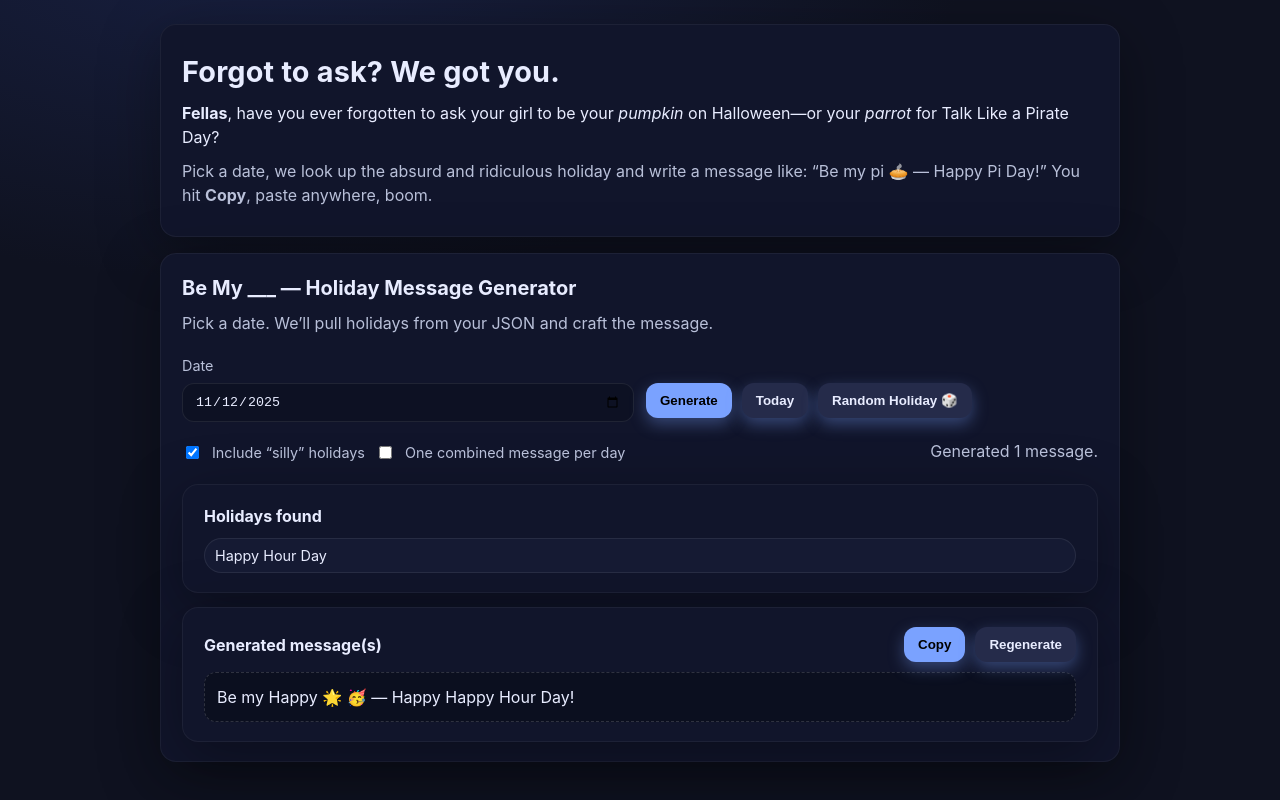
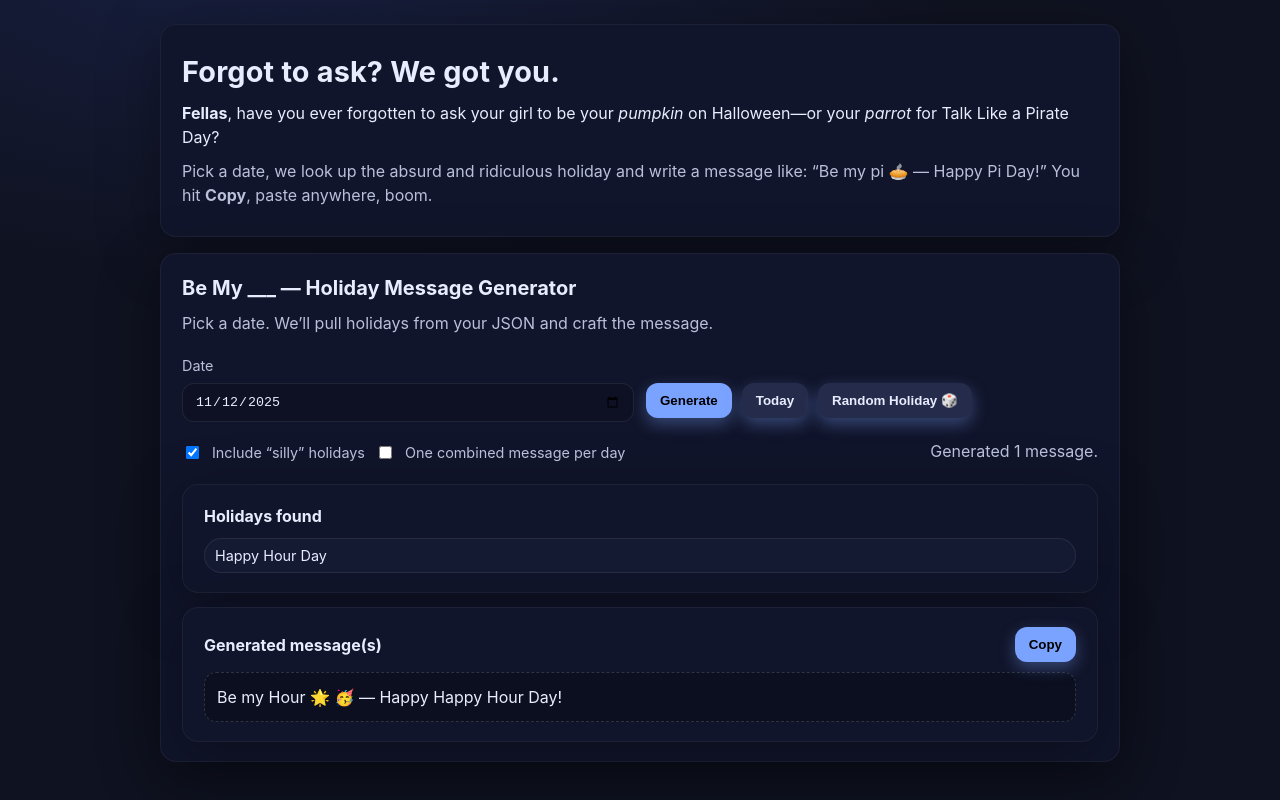
Before and after one commit to gabeedwards1/Be-My-Blank, a plain HTML site: page index.html in a window 1280 px wide. Drawn offline with Linux system fonts and the light colour scheme.

Commit message:
final push
removed regenerate button and added natural language processing to choose the correct verb

```diff
--- a/index.html
+++ b/index.html
@@ -95,7 +95,6 @@
           <strong>Generated message(s)</strong>
           <div class="right flex">
             <button id="copy">Copy</button>
-            <button id="regenerate" class="secondary">Regenerate</button>
           </div>
         </div>
         <div id="output" class="out" style="margin-top:10px"></div>
@@ -171,6 +170,68 @@ async function loadUnicodeEmoji(){
   }
 }
 
+/* ---------- tiny NLP to pick a natural noun after “Be my …” ---------- */
+const OVERRIDE_NOUN = {
+  "Talk Like Yoda Day": "Yoda",
+  "International Talk Like a Pirate Day": "pirate",
+  "Talk Like a Pirate Day": "pirate",
+  "Pi Day": "pi",
+  "Tau Day": "tau",
+  "Festival of Sleep Day": "nap buddy",
+  "Opposite Day": "contrarian",
+  "World Kindness Day": "kindheart",
+  "Hug Your Cat Day": "cat",
+  "Towel Day": "towel",
+  "Wright Brothers Day": "aviator",
+  "Star Wars Day": "Jedi",
+  "Donut Day": "donut",
+  "Chocolate Chip Day": "cookie",
+  "International Coffee Day": "coffee"
+};
+const STOP = new Set(["day","week","month","international","world","national","the","a","an","my","your","our","of","and","or","to","in","on","for","with","at","by","like","up"]);
+
+function singularize(word){
+  if (/ies$/.test(word)) return word.replace(/ies$/,"y");
+  if (/ses$/.test(word)) return word.replace(/es$/,"");
+  if (/s$/.test(word) && !/(ss|us|is)$/.test(word)) return word.slice(0,-1);
+  return word;
+}
+function tokensFromName(name){
+  return name
+    .toLowerCase()
+    .replace(/[“”"’']/g,"")
+    .replace(/[^a-z0-9\s-]/g," ")
+    .split(/\s+/)
+    .filter(Boolean);
+}
+// Heuristics ranked by “sounds natural”:
+// 1) explicit overrides for weird/fandom days
+// 2) “… like a/an X …”  → X
+// 3) “… of X” / “… for X” → X
+// 4) rightmost meaningful token before “Day/Week/Month”
+function pickBeMyNoun(holidayName){
+  if (OVERRIDE_NOUN[holidayName]) return OVERRIDE_NOUN[holidayName];
+
+  const base = holidayName.replace(/\s+(Day|Week|Month)$/i,"");
+  const lower = base.toLowerCase();
+
+  let m = lower.match(/talk\s+like\s+(?:a|an)\s+([a-z0-9][a-z0-9\s-]*)/);
+  if (m) return titleCase(singularize(m[1].split(/\s+/)[0]));
+
+  m = lower.match(/of\s+([a-z0-9][a-z0-9\s-]*)$/);
+  if (m) return titleCase(singularize(m[1].split(/\s+/)[0]));
+
+  m = lower.match(/for\s+([a-z0-9][a-z0-9\s-]*)$/);
+  if (m) return titleCase(singularize(m[1].split(/\s+/)[0]));
+
+  const toks = tokensFromName(base).filter(t => !STOP.has(t));
+  if (toks.length){
+    const noun = singularize(toks[toks.length-1]);
+    return titleCase(noun);
+  }
+  return "buddy";
+}
+
 /* ---------- emoji helpers ---------- */
 function tokenize(s){return (s||"").toLowerCase().replace(/['’]/g,"").match(/[a-z0-9]+/g)||[];}
 function bestEmojisFromUnicode(name, maxEmojis=2){
@@ -198,40 +259,26 @@ function funNamesForDate(dateLocal){
   const mmdd = ymd.slice(5);
   const fromFile = FUN_BY_DATE[ymd] || [];
   const builtin = FUN_HOLIDAYS_MIN[mmdd] || [];
-  // If "Include silly" unchecked, return empty (lets user preview “none”)
   if(!includeFunEl.checked) return [];
   return [...fromFile, ...builtin].filter((v,i,a)=>a.indexOf(v)===i); // de-dupe
 }
 
 /* ---------- emoji selection per holiday ---------- */
 function emojisForHoliday(ymd, name){
-  // 1) Pre-generated per-date JSON (highest priority)
   const items = HOLIDAY_EMOJIS[ymd];
   if(items){
     const hit = items.find(it => (it.name||"").toLowerCase() === (name||"").toLowerCase());
     if(hit && hit.emojis){
-      // If file stored a string, return as tokens; if array, join
       if (Array.isArray(hit.emojis)) return hit.emojis;
       return String(hit.emojis).split(/\s+/).filter(Boolean);
     }
   }
-  // 2) Unicode fallback scoring
   return bestEmojisFromUnicode(name, 2);
 }
 
 /* ---------- message crafting ---------- */
-function nounFromName(n){
-  const parts = (n||"").toLowerCase().match(/[a-z]+/g) || [];
-  // skip common stopwords
-  for(let i=0;i<parts.length;i++){
-    const w = parts[i];
-    if(["day","week","month","international","national","world","the","of","and","to","your"].includes(w)) continue;
-    return w;
-  }
-  return "friend";
-}
 function craftMessage(ymd, name){
-  const noun = titleCase(nounFromName(name));
+  const noun = pickBeMyNoun(name);
   const ems = emojisForHoliday(ymd, name).slice(0,2).join(" ");
   return `Be my ${noun} ${ems} — Happy ${name}!`;
 }
@@ -267,16 +314,14 @@ async function generate(){
   statusEl.textContent = `Generated ${messages.length} message${messages.length>1?'s':''}.`;
 }
 
-/* ---------- copy / shuffle / random ---------- */
+/* ---------- copy / random ---------- */
 function copyOut(){
   const text = outputEl.textContent.trim(); if(!text) return;
   navigator.clipboard.writeText(text).then(()=>{ statusEl.textContent="Copied ✅"; });
 }
 
-
 document.getElementById('random').addEventListener('click', async ()=>{
   statusEl.textContent = "Picking a holiday date…";
-  // Prefer dates present in FUN_BY_DATE; if empty, synthesize from the minimal map for this year
   let eligible = Object.keys(FUN_BY_DATE);
   if(!eligible.length){
     const year = new Date().getFullYear();
@@ -293,12 +338,11 @@ document.getElementById('random').addEventListener('click', async ()=>{
 document.getElementById('go').addEventListener('click', generate);
 document.getElementById('today').addEventListener('click', ()=>{ dateEl.value=todayInputValue(); generate(); });
 document.getElementById('copy').addEventListener('click', copyOut);
-document.getElementById('regenerate').addEventListener('click', generate);
 
 /* ---------- startup ---------- */
 (async()=>{
-  await loadHolidayEmojiJson();  // use the per-date emoji mapping you have
-  await loadFunJson();           // load your scraped fun-holiday dates
+  await loadHolidayEmojiJson();  // per-date emoji mapping
+  await loadFunJson();           // your scraped fun-holiday dates
   await loadUnicodeEmoji();      // optional fallback scoring
   generate();
 })();
```
